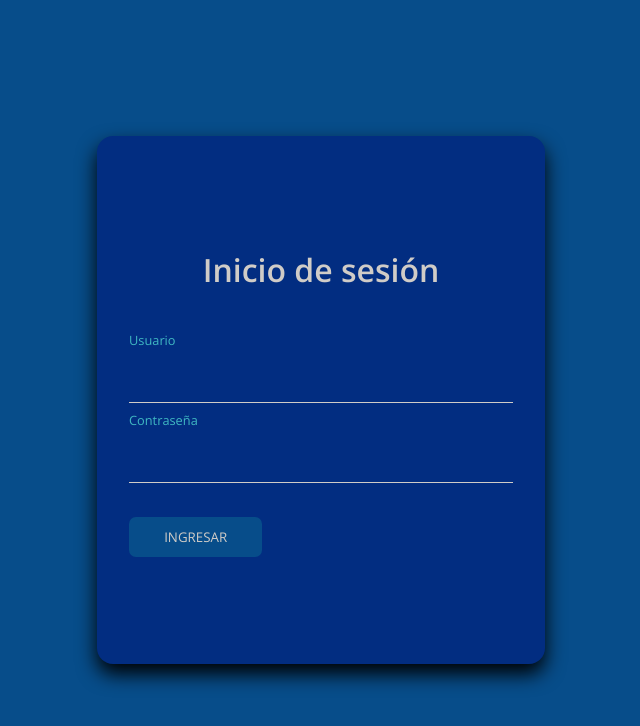
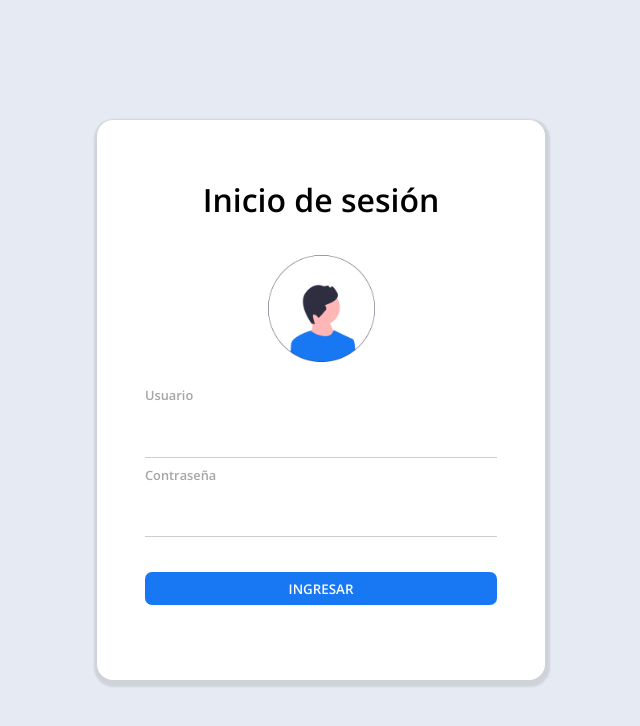
Before and after one commit to TANHEHANZ/Petshop, a React (Vite) app in the folder client/: page /#/ in a window 1280 px wide. Shown: the top 726 px of the page, without its empty margins (319-959 px from the left). Built offline with nearby package versions, Linux system fonts and the light colour scheme.

Commit message:
stilos login

```diff
--- a/client/src/components/global/nav.jsx
+++ b/client/src/components/global/nav.jsx
@@ -11,16 +11,18 @@ import {
   faShoppingBag,
   faTimes,
   faBars,
+  faLock,
+  faBox,
   faDoorClosed
 } from "@fortawesome/free-solid-svg-icons";
-import { useNavigate } from "react-router-dom";
-import { toast } from "react-toastify";
 import { useUser } from "../../store/user";
 const linksData = [
   { to: "/dashboard/usuario", label: "Usuario", icon: faUser },
+  { to: "/dashboard/venta", label: "Venta", icon: faDollarSign },
   { to: "/dashboard/cliente", label: "Cliente", icon: faUsers },
   { to: "/dashboard/producto", label: "Producto", icon: faShoppingCart },
-  { to: "/dashboard/venta", label: "Venta", icon: faDollarSign },
+  { to: "/dashboard/categoria", label: "Categoria", icon: faBox },
+  { to: "/dashboard/marca", label: "Marca", icon: faLock },
   { to: "/dashboard/proveedor", label: "Proveedor", icon: faBuilding },
   { to: "/dashboard/compra", label: "Compra", icon: faShoppingBag }
 ];
@@ -37,13 +39,13 @@ const Nav = () => {
   return (
     <Navbar>
       <ul className="nav">
+      <h1>Petshop</h1>
         {linksData.map((link, index) => (
           <li key={index} className="slide-in-icon">
             <Link to={link.to}>
               <FontAwesomeIcon icon={link.icon} /> {link.label}
             </Link>
           </li>
-
         ))}
         <li className="slide-in-icon">
           <Link onClick={handlerLogout} to={"/"}>
--- a/client/src/pages/login.jsx
+++ b/client/src/pages/login.jsx
@@ -3,7 +3,7 @@ import { Content } from "../style/style";
 import { Navigate } from "react-router-dom";
 import { toast } from "react-toastify";
 import { useUser } from "../store/user";
-
+import Logo from "../assets/user.png";
 
 const Login = () => {
   const { setUser, user } = useUser();
@@ -41,6 +41,7 @@ const Login = () => {
       <section>
         <form>
           <h1>Inicio de sesión</h1>
+          <img src={Logo} alt="" />
           <label>Usuario</label>
           <input type="text" value={correo} onChange={(e) => setCorreo(e.target.value)} />
           <label>Contraseña</label>
--- a/client/src/style/style.jsx
+++ b/client/src/style/style.jsx
@@ -3,34 +3,42 @@ import { FlexComun, colors } from "./styleGlobal";
 export const Content = styled.div`
   width: 100vw;
   height: 100vh;
-  ${FlexComun}
-  background-color:${colors.secundary};
+  display: flex;
+flex-direction: row;
+align-items: center;
+justify-content: center;
+background-color: #e6eaf2;
   & form {
     display: flex;
-    align-items: start;
+    align-items: center;
     justify-content: center;
     flex-direction: column;
     width: 28em;
-    height: 33em;
-    background-color: ${colors.primary};
-    color: ${colors.white};
-    padding: 2em;
+    height: 35em;
+    background-color: #fff;
+    box-shadow: 1px 3px 2px 4px rgba(0,0,0,.1);
+    color: #fff;
+    padding: 3em;
     gap: 0.5em;
     border-radius: 1em;
-    box-shadow: 0 10px 20px ${colors.back};
-
+    & img{
+      width: 155px;
+      height:150px;
+    }
     & h1 {
       width: 100%;
       text-align: center;
       font-size: 2em;
-      margin: 1em 0;
+     margin: 10px 0px;
       font-weight: 600;
+      color: #000;
     }
     & label {
       font-size: 0.8em;
-      width: 90%;
+      width: 100%;
       text-align: start;
-      color: ${colors.tercery};
+      color: #a8a5a5;
+      font-weight: 600;
     }
     & input {
       width: 100%;
@@ -39,22 +47,23 @@ export const Content = styled.div`
       border-bottom: solid 1px ${colors.white};
       padding: 1em;
       outline: none;
-      color: ${colors.tercery};
+      color: #1877F2;
     }
     & > input:focus {
-      border-bottom: solid 1px ${colors.tercery};
+      border-bottom: solid 1px #1877F2;
     }
     & > button {
       margin: 2em 0;
       text-transform: uppercase;
-      background-color: ${colors.secundary};
+      background-color: #1877F2;
       border: none;
       position: relative;
-      color: ${colors.white};
+      color: #fff;
       cursor: pointer;
       overflow: hidden;
-      height: 3em;
-      width: 10em;
+      height: 5em;
+      width: 100%;
+      font-weight: 600;
       border-radius: 7px;
       &::before {
         content: "";
--- a/client/src/style/stylenav.jsx
+++ b/client/src/style/stylenav.jsx
@@ -6,7 +6,6 @@ export const Navbar = styled.nav`
   width: 100vw;
   justify-content: start;
   z-index: 10;
-
   & a:active {
     color: ${colors.primary};
   }
@@ -26,7 +25,7 @@ export const Navbar = styled.nav`
   }
   & > ul {
     width: 250px;
-    background-color: #3068d9;
+    background-color: #1877F2;
     height: 100vh;
     ${FlexComun}
     flex-direction:column;
@@ -36,6 +35,15 @@ export const Navbar = styled.nav`
     gap: 0.5em;
     & button {
       display: none;
+    }
+    h1{
+      text-align: center;
+      width: 85%;
+      margin-bottom: 200px;
+    color: #fff;
+    font-size: 35px;
+    border-bottom: 1px solid #fff;
+    border-radius: 10px;
     }
   }
   & li {
```
Also changed, not shown: client/src/assets/bg.png (added), client/src/assets/user.png (added).
